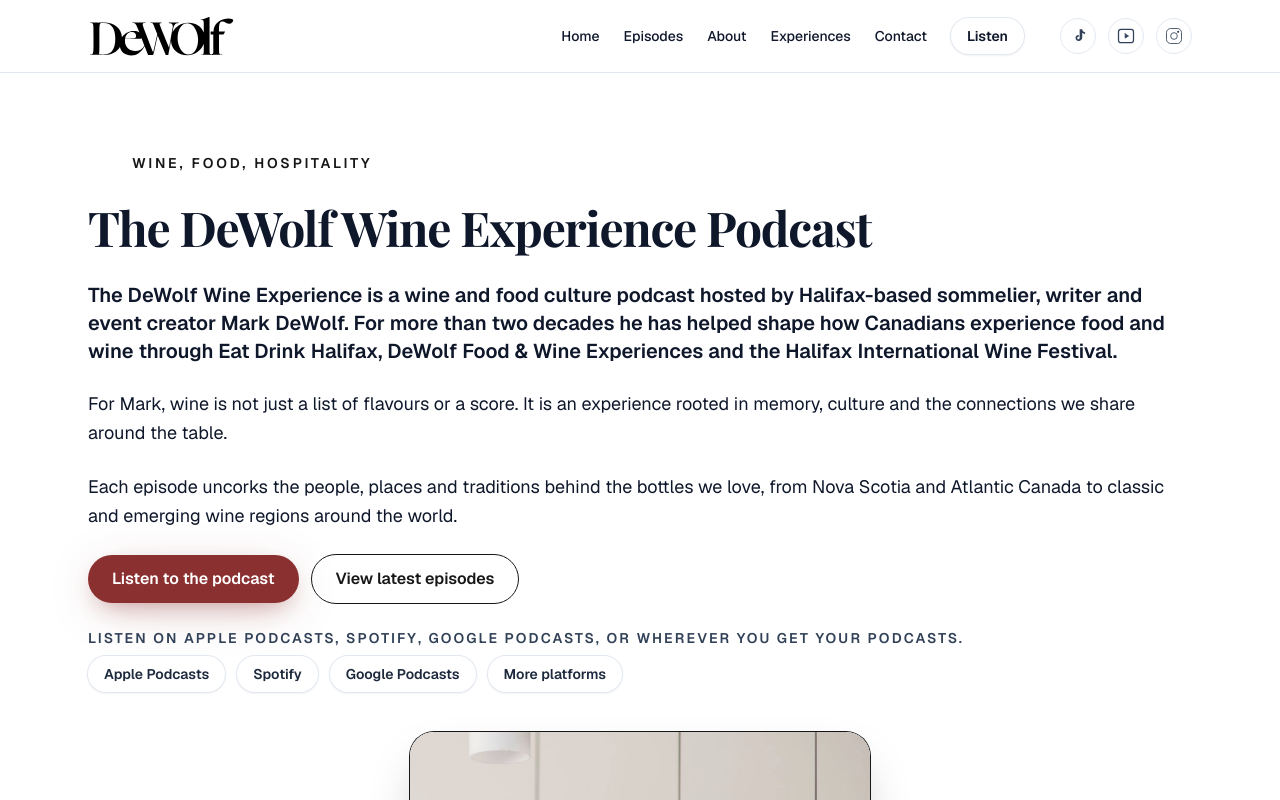
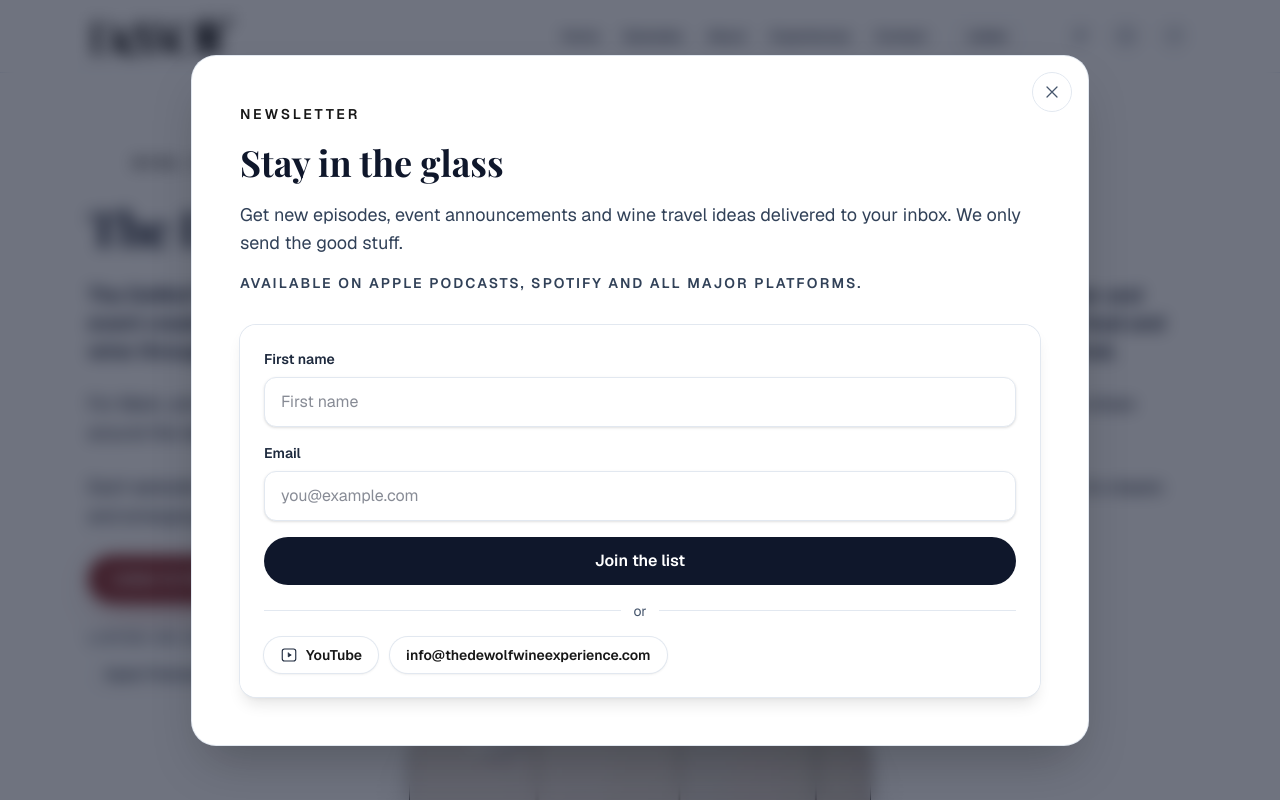
Before and after one commit to dewolfexperiences/dewolfwineexperiencewebsite, a Next.js app: page / in a window 1280 px wide. Shown: the top 800 px of the page. Built offline with nearby package versions, Linux system fonts and the light colour scheme; a web font is replaced by a local one.

Commit message:
Add newsletter modal and update signup links

```diff
--- a/src/app/components/NewsletterForm.tsx
+++ b/src/app/components/NewsletterForm.tsx
@@ -4,7 +4,11 @@
 
 type FormState = "idle" | "submitting" | "success" | "error";
 
-export function NewsletterForm() {
+type NewsletterFormProps = {
+  onSuccess?: () => void;
+};
+
+export function NewsletterForm({ onSuccess }: NewsletterFormProps) {
   const [firstName, setFirstName] = useState("");
   const [email, setEmail] = useState("");
   const [status, setStatus] = useState<FormState>("idle");
@@ -35,6 +39,7 @@
       setStatus("success");
       setFirstName("");
       setEmail("");
+      onSuccess?.();
     } else {
       const data = (await response.json().catch(() => null)) as
         | { error?: string }
@@ -112,22 +117,40 @@
         <span>or</span>
         <div className="h-px flex-1 bg-slate-200" />
       </div>
-      <div className="flex flex-wrap gap-3 text-sm font-semibold text-brand-burgundy-800">
+      <div className="flex flex-wrap items-center gap-3 text-sm font-semibold text-brand-burgundy-800">
         <a
-          href="https://www.instagram.com"
+          href="https://www.youtube.com/@thedewolfwineexperience"
           target="_blank"
           rel="noreferrer"
-          className="rounded-full bg-white px-4 py-2 shadow-sm ring-1 ring-slate-200 transition hover:-translate-y-[1px] hover:shadow"
+          className="inline-flex items-center gap-2 rounded-full bg-white px-4 py-2 shadow-sm ring-1 ring-slate-200 transition hover:-translate-y-[1px] hover:shadow"
         >
-          Instagram
-        </a>
-        <a
-          href="https://www.linkedin.com"
-          target="_blank"
-          rel="noreferrer"
-          className="rounded-full bg-white px-4 py-2 shadow-sm ring-1 ring-slate-200 transition hover:-translate-y-[1px] hover:shadow"
-        >
-          LinkedIn
+          <svg
+            width="18"
+            height="18"
+            viewBox="0 0 24 24"
+            fill="none"
+            xmlns="http://www.w3.org/2000/svg"
+            aria-hidden="true"
+            className="text-slate-800"
+          >
+            <rect
+              x="3"
+              y="4"
+              width="18"
+              height="16"
+              rx="3"
+              stroke="currentColor"
+              strokeWidth="1.5"
+            />
+            <path
+              d="M11 9.5v5l4-2.5-4-2.5Z"
+              fill="currentColor"
+              stroke="currentColor"
+              strokeLinecap="round"
+              strokeLinejoin="round"
+            />
+          </svg>
+          <span>YouTube</span>
         </a>
         <a
           href="mailto:info@thedewolfwineexperience.com"
--- /dev/null
+++ b/src/app/components/NewsletterModal.tsx
@@ -0,0 +1,84 @@
+"use client";
+
+import { useEffect, useState } from "react";
+import { NewsletterForm } from "./NewsletterForm";
+
+const STORAGE_KEY = "dewolf-newsletter-modal-dismissed";
+
+export function NewsletterModal() {
+  const [isOpen, setIsOpen] = useState(false);
+  const [checkedVisit, setCheckedVisit] = useState(false);
+
+  useEffect(() => {
+    try {
+      const hasSeen = window.localStorage.getItem(STORAGE_KEY);
+      if (!hasSeen) {
+        setIsOpen(true);
+      }
+    } catch {
+      setIsOpen(true);
+    } finally {
+      setCheckedVisit(true);
+    }
+  }, []);
+
+  const closeModal = () => {
+    setIsOpen(false);
+    try {
+      window.localStorage.setItem(STORAGE_KEY, "seen");
+    } catch {
+      // If localStorage fails we still close the modal.
+    }
+  };
+
+  if (!checkedVisit || !isOpen) return null;
+
+  return (
+    <div className="fixed inset-0 z-50 flex items-center justify-center bg-slate-900/60 px-4 backdrop-blur-sm">
+      <div className="relative w-full max-w-4xl overflow-hidden rounded-3xl bg-white shadow-2xl ring-1 ring-slate-200">
+        <button
+          type="button"
+          onClick={closeModal}
+          className="absolute right-4 top-4 flex h-10 w-10 items-center justify-center rounded-full border border-slate-200 text-slate-600 transition hover:border-brand-burgundy-200 hover:text-brand-burgundy-800"
+          aria-label="Close newsletter signup"
+        >
+          <svg
+            width="20"
+            height="20"
+            viewBox="0 0 24 24"
+            fill="none"
+            xmlns="http://www.w3.org/2000/svg"
+            aria-hidden="true"
+          >
+            <path
+              d="M6 6l12 12M18 6 6 18"
+              stroke="currentColor"
+              strokeWidth="1.5"
+              strokeLinecap="round"
+            />
+          </svg>
+        </button>
+        <div className="grid gap-8 bg-gradient-to-r from-brand-burgundy-50 via-white to-brand-gold-50 p-8 md:grid-cols-[1.05fr,0.95fr] md:p-12">
+          <div className="space-y-4">
+            <p className="text-sm font-semibold uppercase tracking-[0.2em] text-brand-burgundy-800">
+              Newsletter
+            </p>
+            <h2 className="font-serif text-3xl font-bold leading-tight text-slate-900 sm:text-4xl">
+              Stay in the glass
+            </h2>
+            <p className="text-lg text-slate-700">
+              Get new episodes, event announcements and wine travel ideas
+              delivered to your inbox. We only send the good stuff.
+            </p>
+            <p className="text-sm font-semibold uppercase tracking-[0.15em] text-slate-700">
+              Available on Apple Podcasts, Spotify and all major platforms.
+            </p>
+          </div>
+          <div className="rounded-2xl bg-white/90 p-6 shadow-lg ring-1 ring-slate-200 backdrop-blur">
+            <NewsletterForm onSuccess={closeModal} />
+          </div>
+        </div>
+      </div>
+    </div>
+  );
+}
--- a/src/app/page.tsx
+++ b/src/app/page.tsx
@@ -1,6 +1,7 @@
 import Image from "next/image";
 import Link from "next/link";
 import { NewsletterForm } from "./components/NewsletterForm";
+import { NewsletterModal } from "./components/NewsletterModal";
 
 const featuredEpisodes = [
   {
@@ -34,6 +35,7 @@
 export default function Home() {
   return (
     <>
+      <NewsletterModal />
       <section
         id="listen"
         className="relative overflow-hidden bg-white"
```
